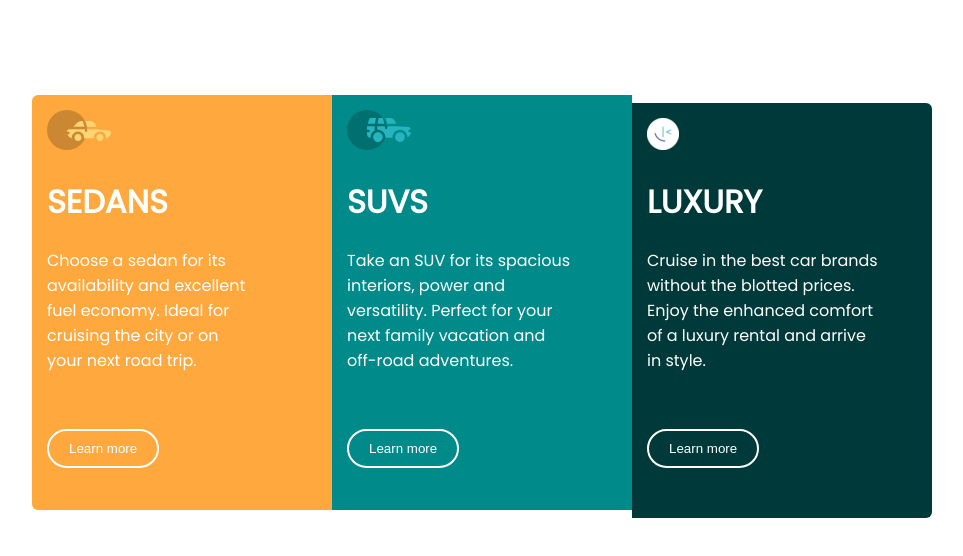
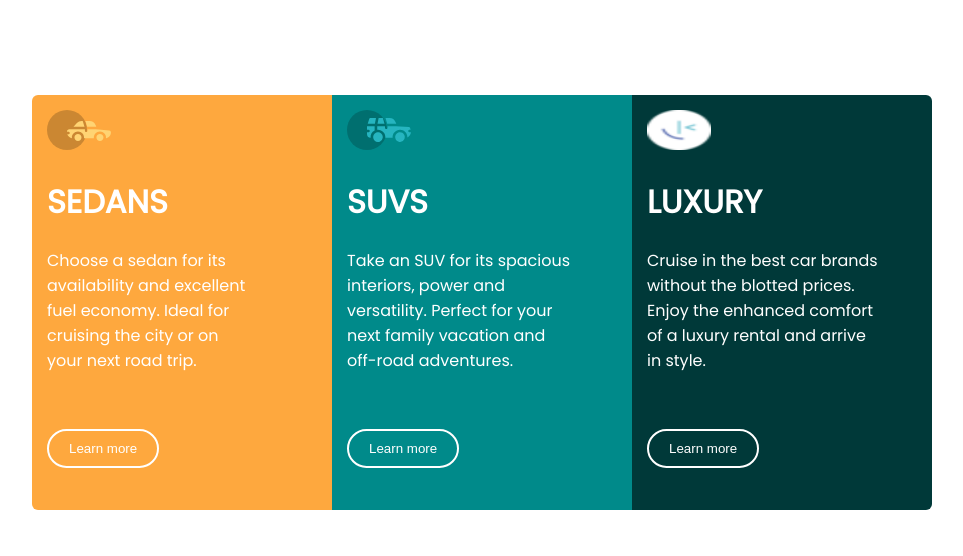
Before and after one commit to Ichie235/Assignment, a plain HTML site: page week4/grid.html in a window 1280 px wide. Shown: the top 556 px of the page, without its empty margins (246-1209 px from the left). Drawn offline with Linux system fonts and the light colour scheme.

Commit message:
added a style rule

```diff
--- a/week4/style.css
+++ b/week4/style.css
@@ -56,6 +56,13 @@ body{
 .luxury-btn{
   background-color:  hsl(180,100%,11.2%);
 }
+
+#image-icon{
+    width: 64px;
+    height: 40px;
+}
+
+
 
 
 
```
Also changed, not shown: week4/index.html (+1 -1 lines).
